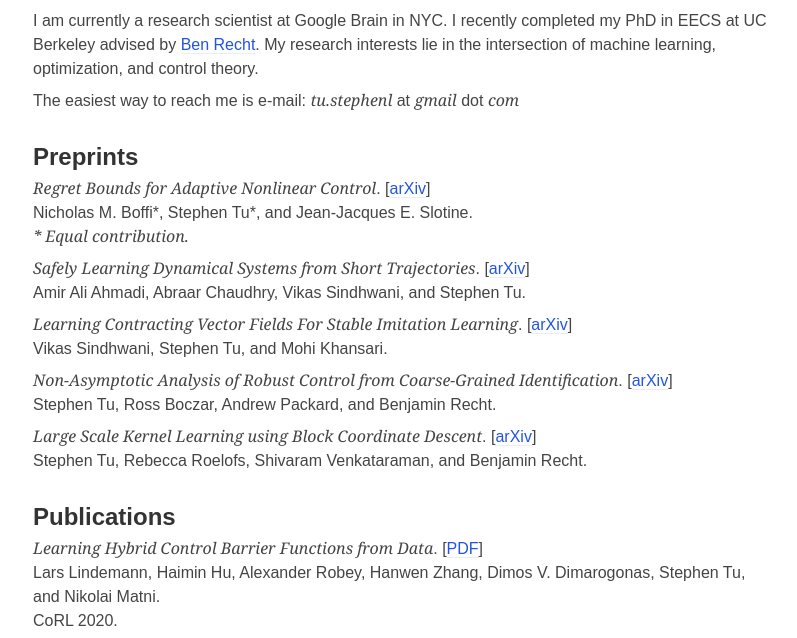
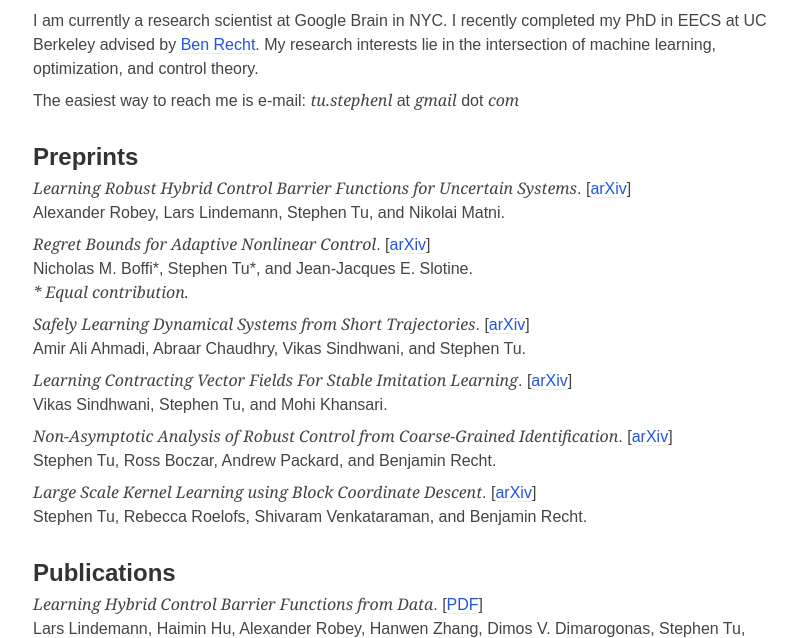
Before and after one commit to stephentu/stephentu.github.io, a plain HTML site: page index.html in a window 1280 px wide. Shown: the part 120-758 px from the top of the page, without its empty margins (239-1036 px from the left). Drawn offline with Linux system fonts and the light colour scheme.

Commit message:
add paper

```diff
--- a/index.html
+++ b/index.html
@@ -34,6 +34,13 @@ This nice minimalist style is (C) 2013 Paul Robert Lloyd (http://paulrobertlloyd
       </p>
 
       <h2>Preprints</h2>
+
+      <div>
+        <p>
+        <cite>Learning Robust Hybrid Control Barrier Functions for Uncertain Systems</cite>. [<a href="https://arxiv.org/abs/2101.06492">arXiv</a>]<br />
+        Alexander Robey, Lars Lindemann, Stephen Tu, and Nikolai Matni.<br />
+        </p>
+      </div>
 
       <div>
         <p>
```
